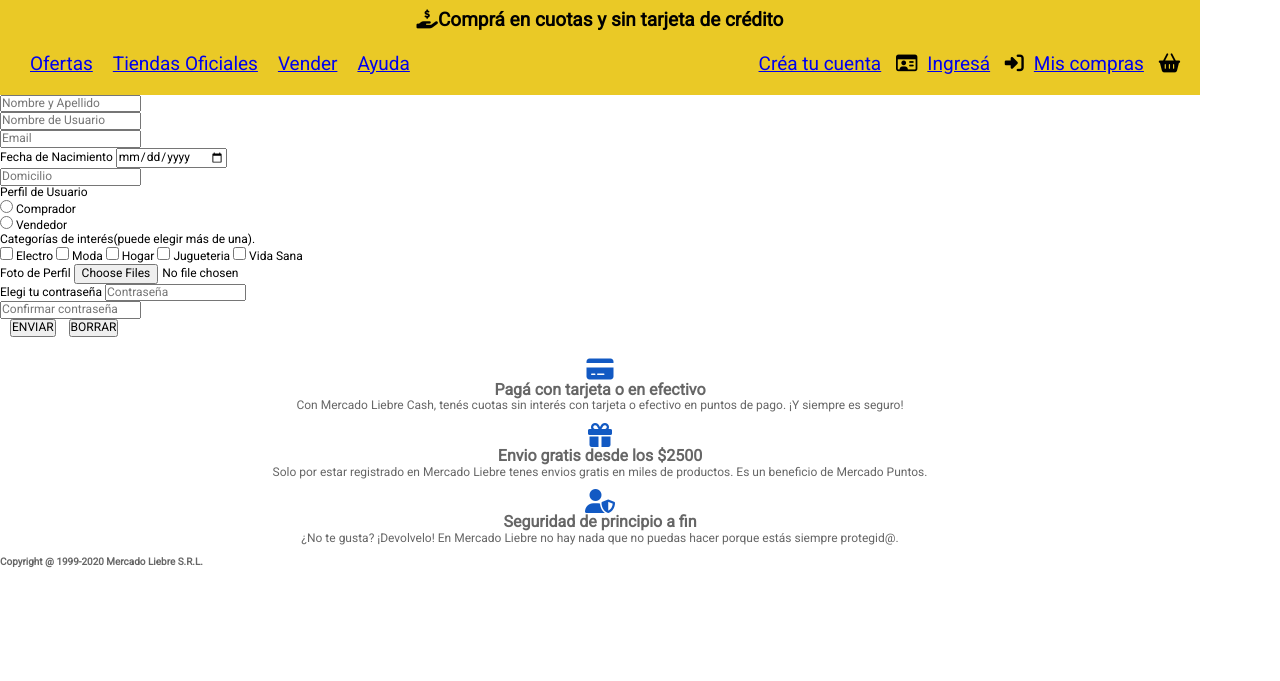
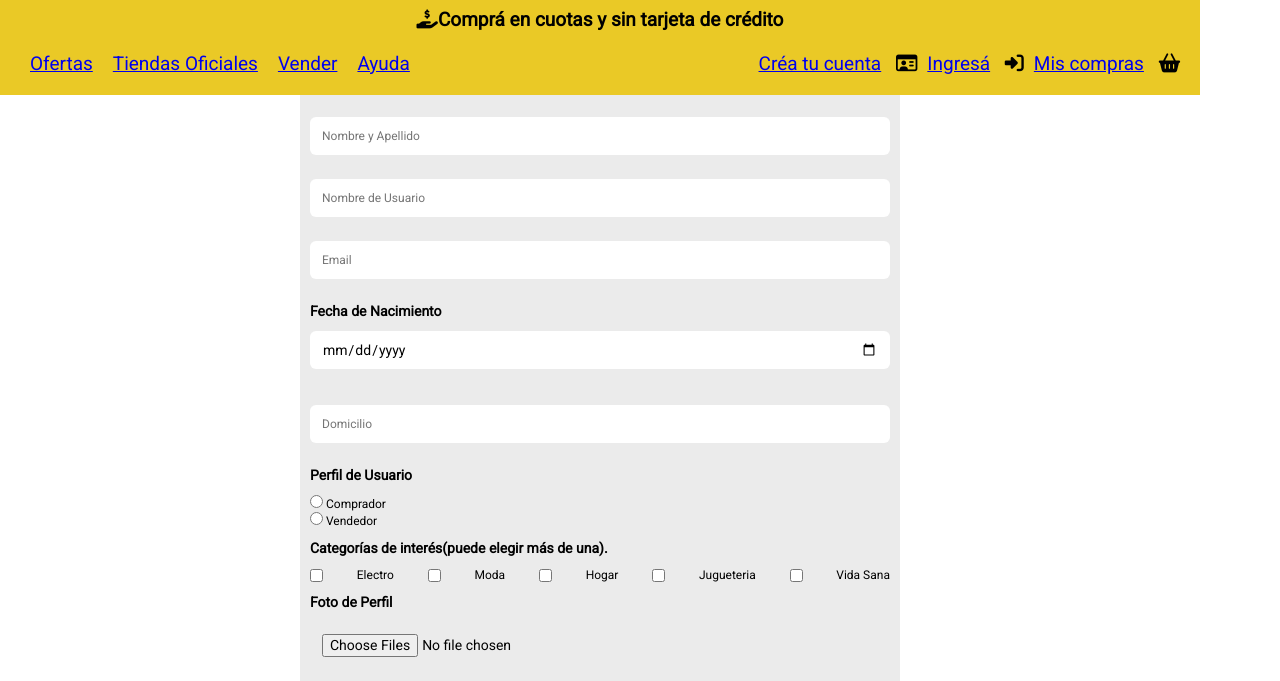
Before and after one commit to javierjazmin/Mercado-Liebre, a website: page views/register.html in a window 1280 px wide. Shown: the part 114-795 px from the top of the page. Drawn offline with Linux system fonts and the light colour scheme.

Commit message:
registro terminado

```diff
--- a/public/css/styles.css
+++ b/public/css/styles.css
@@ -36,6 +36,55 @@
 .logo{
     width: 50%;
 }
+.register-container{
+    width: 50%;
+    display: block;
+    margin: auto;
+    padding: 10px;
+    background-color: #ebebeb;
+    justify-content: center;
+    }
+.form-birthday, .form-perfil, .form-checkbox, .form-foto, .form-contraseña p{
+    font-size: 14px;
+    font-weight: bold;
+    margin: 12px 0;
+}
+.inputFoto, .inputNombre, .inputUsuario, .inputEmail, .inputFecha, .inputDomicilio, .inputPassword {
+        border-radius: 6px;
+        border: none;
+        height: 38px;
+        margin-top: 12px;
+        padding: 12px;
+        margin-bottom: 12px;
+        width: 100%;
+        }
+.radio-perfilComprador, .radio-perfilVendedor{
+    margin: auto;
+    display: block;
+}
+.list-checkbox{
+    display: flex;
+    justify-content: space-between;
+
+}
+.button-container{
+    display: flex;
+    justify-content: center;
+    margin: auto;
+    gap: 24px;
+}
+.button-enviar, .button-borrar{
+    border: none;
+    background-color: #1259c3;
+    color: #FFF;
+    padding: 12px 24px;
+    border-radius: 10px;
+}
+
+.form-nombreCompleto{
+    justify-content: center;
+}
+
 .bannerDeOfertas{
     width: 100%;
 }
@@ -211,6 +260,15 @@
     color: #666;
     padding: 10px 0 0 0;
 }
+.footer-container{
+    display: flex;
+    margin: 15px 0;
+    padding: 10px;
+
+}
+.lineaFinal{
+    margin: 6px;
+}
 
 .gift {
     color: #1259c3;
--- a/views/register.html
+++ b/views/register.html
@@ -44,23 +44,23 @@
     <div class="register-container">
         <form action="/register" method="POST">
             <div class="form-nombreCompleto">
-                <input type="text" name="nombreCompleto" placeholder="Nombre y Apellido" required>
+                <input type="text" class="inputNombre" placeholder="Nombre y Apellido" required>
             </div>
             <div class="form-nombreUsuario">
-                <input type="text" name="nombreUsuario" placeholder="Nombre de Usuario" required>
+                <input type="text" class="inputUsuario" placeholder="Nombre de Usuario" required>
             </div>
             <div class="form-email">
-                <input type="email" name="email" placeholder="Email" required>
+                <input type="email" class="inputEmail" placeholder="Email" required>
             </div>
             <div class="form-birthday">
-                <label for="fechaNac">Fecha de Nacimiento</label>
-                <input type="date" name="fechaNac" id="fechaNac">
+                <p>Fecha de Nacimiento</p>
+                <input type="date" class="inputFecha" id="fechaNac">
             </div>
             <div class="form-domicilio">
-                <input type="text" name="domicilio" placeholder="Domicilio">
+                <input type="text" class="inputDomicilio" placeholder="Domicilio">
             </div>
             <div class="form-perfil">
-                <label>Perfil de Usuario</label>
+                <p>Perfil de Usuario</p>
             </div>
             <div class="radio-perfilComprador">
                 <input type="radio" value="Comprador" name="perfilUsuario" id="Comprador">
@@ -71,40 +71,42 @@
                 <label for="Vendedor">Vendedor</label>
             </div>
             <div class="form-checkbox">
-                <label>Categorías de interés(puede elegir más de una).</label>
+                <p>Categorías de interés(puede elegir más de una).</p>
             </div>
             <div class="list-checkbox">
-                <input type="checkbox" value="Electro"name="Electro" id="Electro">
+                <input type="checkbox" value="Electro" name="Electro" id="Electro">
                 <label for="Electro">Electro</label>
-                <input type="checkbox" value="Moda"name="Moda" id="Moda">
+                <input type="checkbox" value="Moda" name="Moda" id="Moda">
                 <label for="Moda">Moda</label>
-                <input type="checkbox" value="Hogar"name="Hogar" id="Hogar">
+                <input type="checkbox" value="Hogar" name="Hogar" id="Hogar">
                 <label for="Hogar">Hogar</label>
-                <input type="checkbox" value="Jugueteria"name="Jugueteria" id="Jugueteria">
+                <input type="checkbox" value="Jugueteria" name="Jugueteria" id="Jugueteria">
                 <label for="Jugueteria">Jugueteria</label>
-                <input type="checkbox" value="vidaSana"name="vidaSana" id="vidaSana">
+                <input type="checkbox" value="vidaSana" name="vidaSana" id="vidaSana">
                 <label for="vidaSana">Vida Sana</label>
             </div>
             <div class="form-foto">
-                <label>Foto de Perfil</label>
-                <input type="file" name="fotoPerfil" accept=".jpg, .png" multiple>
+                <p>Foto de Perfil</p>
+                <input type="file" class="inputFoto" accept=".jpg, .png" multiple>
             </div>
             <div class="form-contraseña">
-                <label for="password">Elegi tu contraseña</label>
-                <input type="password" name="password" placeholder="Contraseña" required>
+                <p>Elegi tu contraseña</p>
+                <input type="password" class="inputPassword" placeholder="Contraseña" required>
             </div>
             <div class="form-confirmar">
-                <input type="password" name="confPassword" placeholder="Confirmar contraseña" required>
+                <input type="password" class="inputPassword" placeholder="Confirmar contraseña" required>
             </div>
-            <div class="form-button">
-                <a href="/"><button>ENVIAR</button></a>
-                <button type="reset">BORRAR</button>
+            <div class="button-container">
+                <a href="/"><button type="submit" class="button-enviar">ENVIAR</button></a>
+                <button type="reset" class="button-borrar">BORRAR</button>
+                </div>
             </div>
 
         </form>
     </div>
 
     <footer>
+        <div class="footer-container">
             <article>
                 <div class="credit-card">
                     <i class="fa-solid fa-credit-card"></i>
@@ -135,15 +137,11 @@
                     siempre protegid@.
                 </p>
             </article>
-        <div>
+        </div>
+        <div class="lineaFinal">
             <h5>Copyright @ 1999-2020 Mercado Liebre S.R.L.</h5>
         </div>
     </footer>
-
-
-
-
-
 </body>
 
 </html
```
Also changed, not shown: views/home.html (+3 -1 lines). Lines whose indentation alone changed are shown as unchanged.
